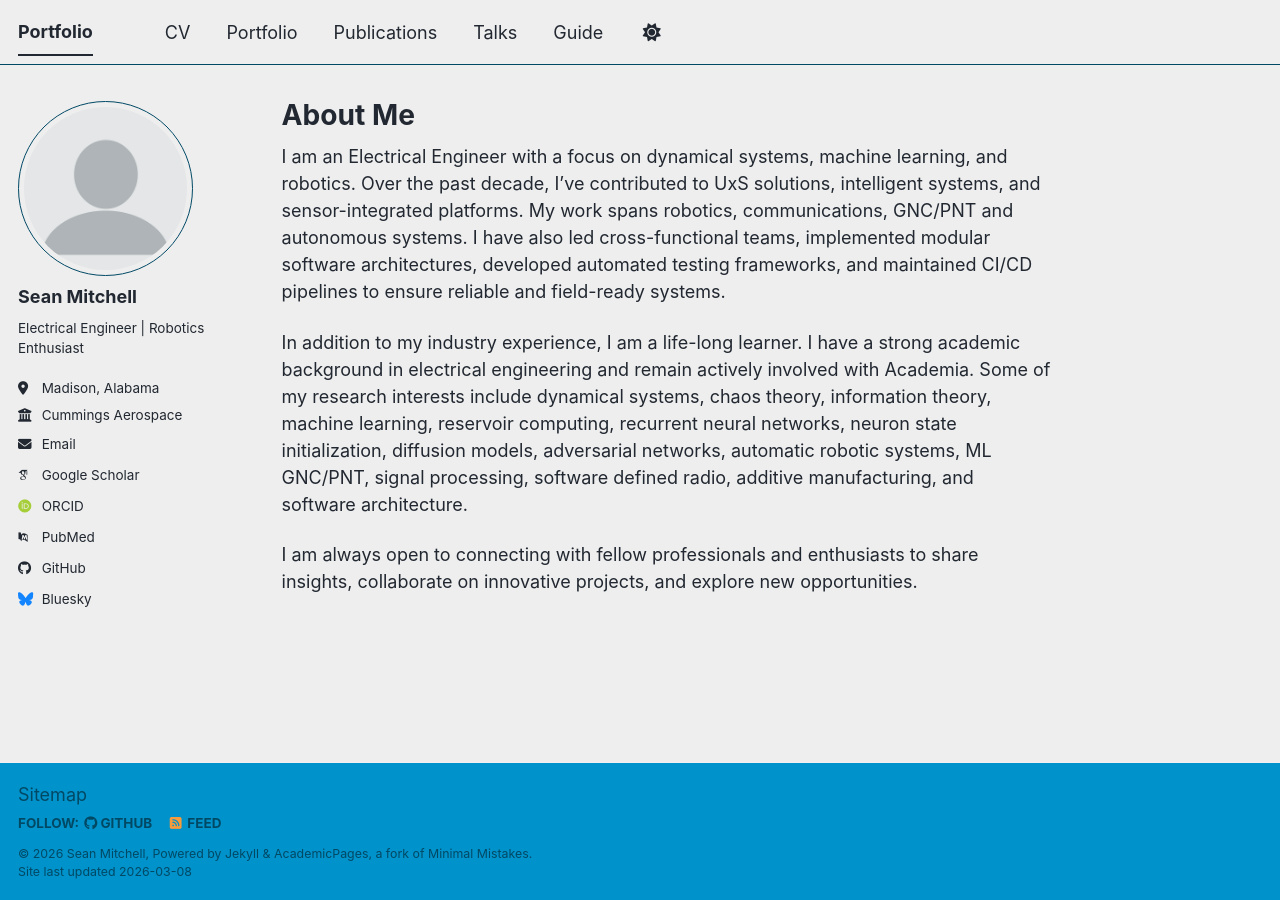
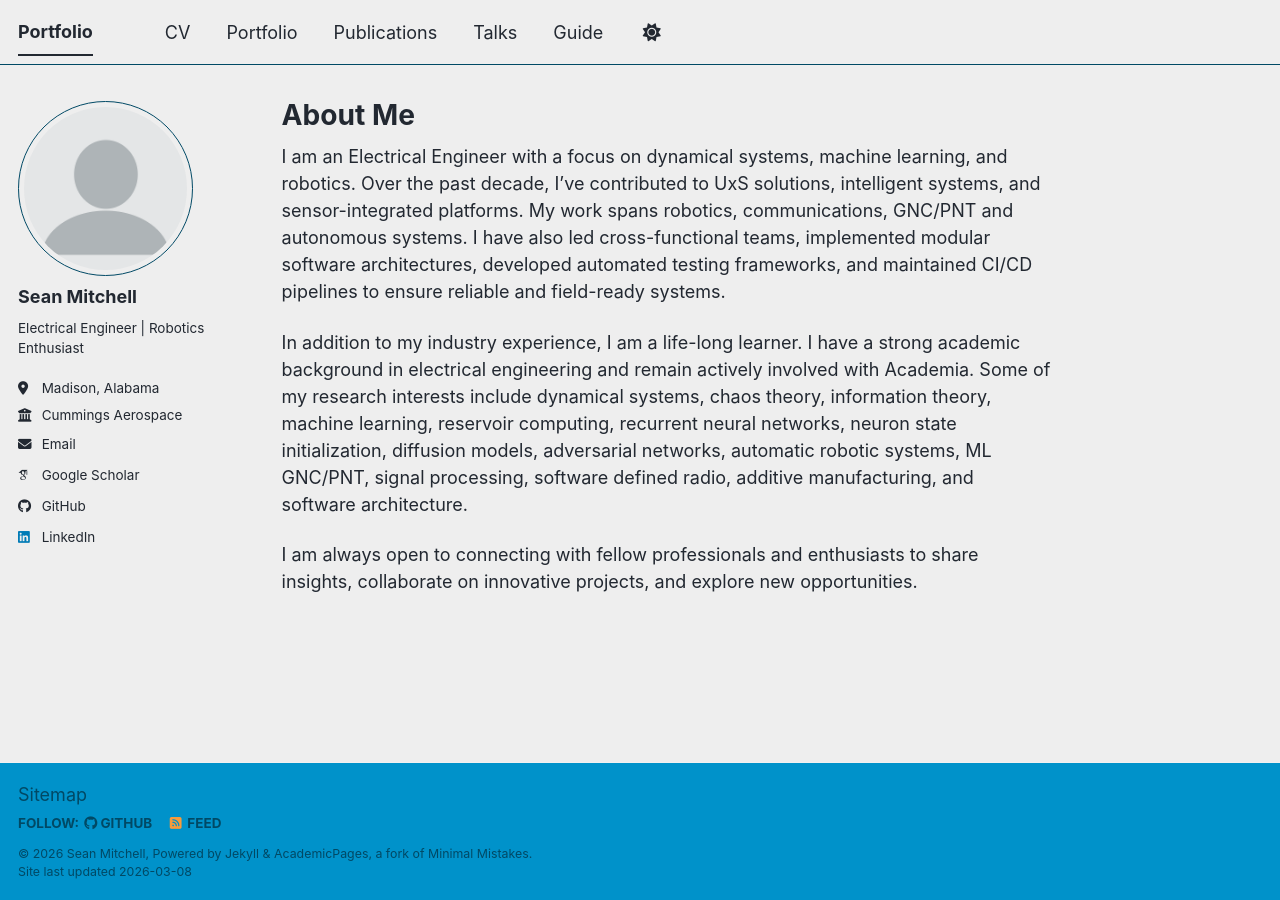
Before and after one commit to sean-r-mitchell/portfolio, a Jekyll site: the page built from _pages/about.md, in a window 1280 px wide. Built offline with Jekyll 4.4.1, drawn with Linux system fonts in a browser that asks for light colours; some web fonts are replaced; a script bundle is joined from its source files by our own code; library files that are not in the unit come from our copies.

Commit message:
Update _config.yml

```diff
--- a/_config.yml
+++ b/_config.yml
@@ -38,10 +38,10 @@ author:
   googlescholar    : "https://scholar.google.com/citations?user=PS_CX0AAAAAJ"
   inspire-hep      : # URL
   impactstory      : # URL
-  orcid            : "https://orcid.org/yourorcidurl"
+  orcid            : #"https://orcid.org/yourorcidurl"
   semantic         : # URL
   ssrn             : # URL
-  pubmed           : "https://www.ncbi.nlm.nih.gov/pubmed/?term=john+snow"
+  pubmed           : #"https://www.ncbi.nlm.nih.gov/pubmed/?term=john+snow"
   researchgate     : # URL
   scopus           : # URL
   zotero           : # URL
@@ -51,13 +51,13 @@ author:
   bitbucket        : # Username - Update with your username on the site
   codepen          : # Username
   dribbble         : # Username
-  github           : "academicpages"
+  github           : "sean-r-mitchell"
   kaggle           : # Username
   stackoverflow    : # User number or user number and name (i.e., use "1" or "1/jeff-atwood")
 
   # Social media
   artstation       : # Username
-  bluesky          : "bsky.app" # Replace this with you Bluesky username
+  bluesky          : #"bsky.app" # Replace this with you Bluesky username
   facebook         : # Username
   flickr           : # Username
   foursquare       : # Username
@@ -66,7 +66,7 @@ author:
   keybase          : # Username
   instagram        : # Username
   lastfm           : # Username
-  linkedin         : # Username
+  linkedin         : "https://www.linkedin.com/in/sean-r-mitchell/"
   mastodon         : # URL
   medium           : # URL
   pinterest        : # Username
```
